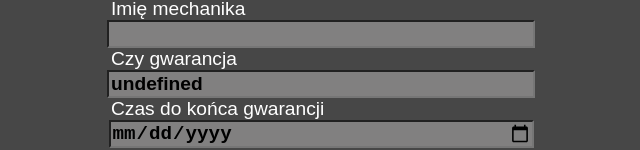
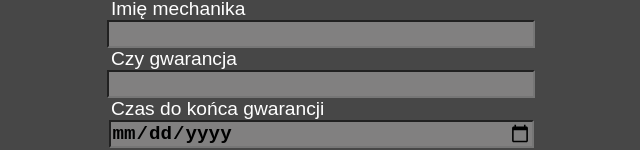
Before and after one commit to patryk177m/Car_repairs_FRONTEND, a React (Create React App) app: page / in a window 1280 px wide. Shown: the part 252-402 px from the top of the page, without its empty margins (319-959 px from the left). Built offline with nearby package versions, Linux system fonts and the light colour scheme; no server answers.

Commit message:
fix remove undefined for input

```diff
--- a/src/components/formAddTally.tsx
+++ b/src/components/formAddTally.tsx
@@ -51,7 +51,7 @@ export const FormAddTally: React.FC = () => {
             <input className="form__input" onChange={handleChange} value={tally?.mechanic} type="text" name="mechanic" required/>
 
             <label className="form__label" htmlFor="guarantee"> Czy gwarancja </label>
-            <input className="form__input" onChange={handleChange} value={String(tally?.guarantee)} type="text" name="guarantee" required/>
+            <input className="form__input" onChange={handleChange} value={"undefined" ? "" :  String(tally?.guarantee)} type="text" name="guarantee" required/>
 
             <label className="form__label" htmlFor="guarantee_time"> Czas do końca gwarancji </label>
             <input className="form__input" onChange={handleChange} value={String(tally?.guarantee_time)} type="date" name="guarantee_time" required/>
```
